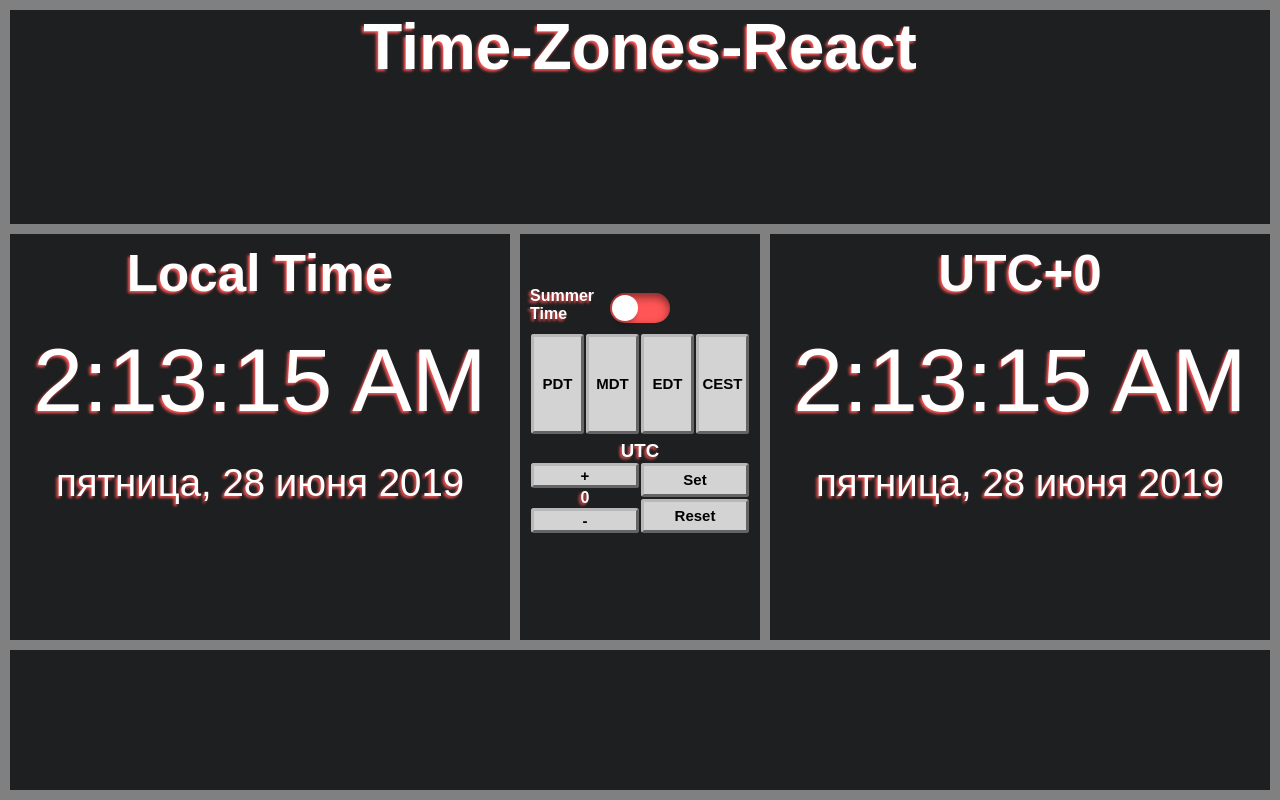
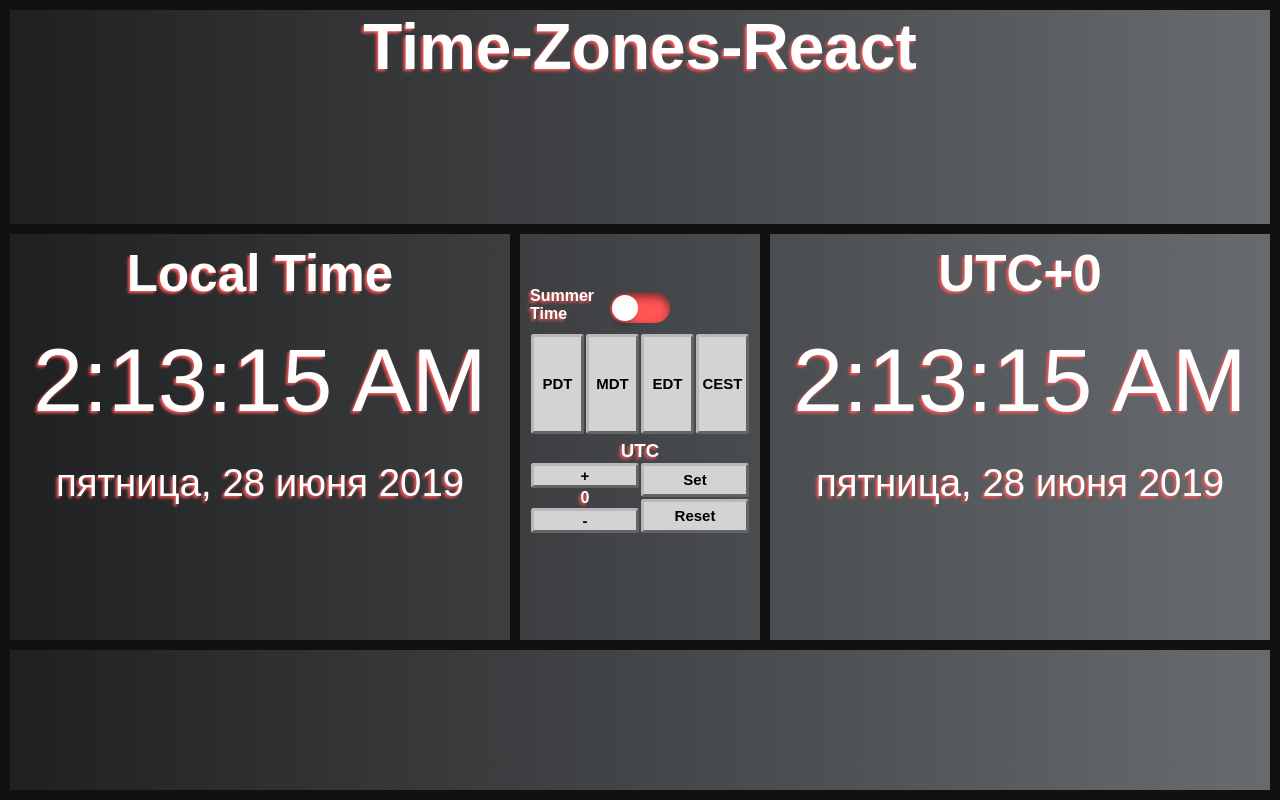
Before and after one commit to Elikain/time-zones-react, a React (Create React App) app: page / in a window 1280 px wide. Built offline with nearby package versions, Linux system fonts and the light colour scheme.

Commit message:
add gradient to the background

```diff
--- a/src/index.css
+++ b/src/index.css
@@ -10,7 +10,7 @@ html {
 body {
 	margin: 0;
 	padding: 0;
-	background: grey;
+	background: linear-gradient(90deg, #1e1f20, #686c70);
 }
 
 #root {
@@ -27,8 +27,8 @@ body {
 /*стили для шапки*/
 header {
 	flex: 1 0 auto;
-	background: #1e1f20;
-
+	background: transparent;
+	box-shadow: 0px 0px 0 10px #111111;
 	margin: 10px 10px 0 10px;
 }
 
@@ -51,7 +51,8 @@ article {
 	min-height: 200px;
 	padding: 10px;
 	margin: 10px;
-	background: #1e1f20;
+	background: transparent;
+	box-shadow: 0px 0px 0 10px #111111;
 	flex: 3;
 }
 
@@ -229,8 +230,9 @@ h3 {
 .utc_scale {
 	all: unset;
 	-moz-appearance: textfield;
+	border: none;
 	width: 100%;
-	background-color: #1e1f20;
+	background-color: transparent;
 	font-weight: bold;
 }
 
@@ -246,7 +248,8 @@ input.utc_scale {
 /*стили для футера*/
 footer {
 	flex: 1 0 auto;
-	background: #1e1f20;
+	background: transparent;
+	box-shadow: 0px 0px 0 10px #111111;
 	max-height: 200px;
 	margin: 0 10px 10px 10px;
 }
@@ -334,10 +337,6 @@ article > p:nth-of-type(2) {
 
 @media (max-width: 480px) {
 
-body {
-	min-width: 260px;
-}
-
 section {
 	flex-direction: column;
 }
@@ -412,6 +411,11 @@ footer {
 
 @media (max-width: 260px) {
 
+body {
+	min-width: 260px;
+	background: #1e1f20;
+}
+
 h1 {
 	font-size: 20px;
 }
```
